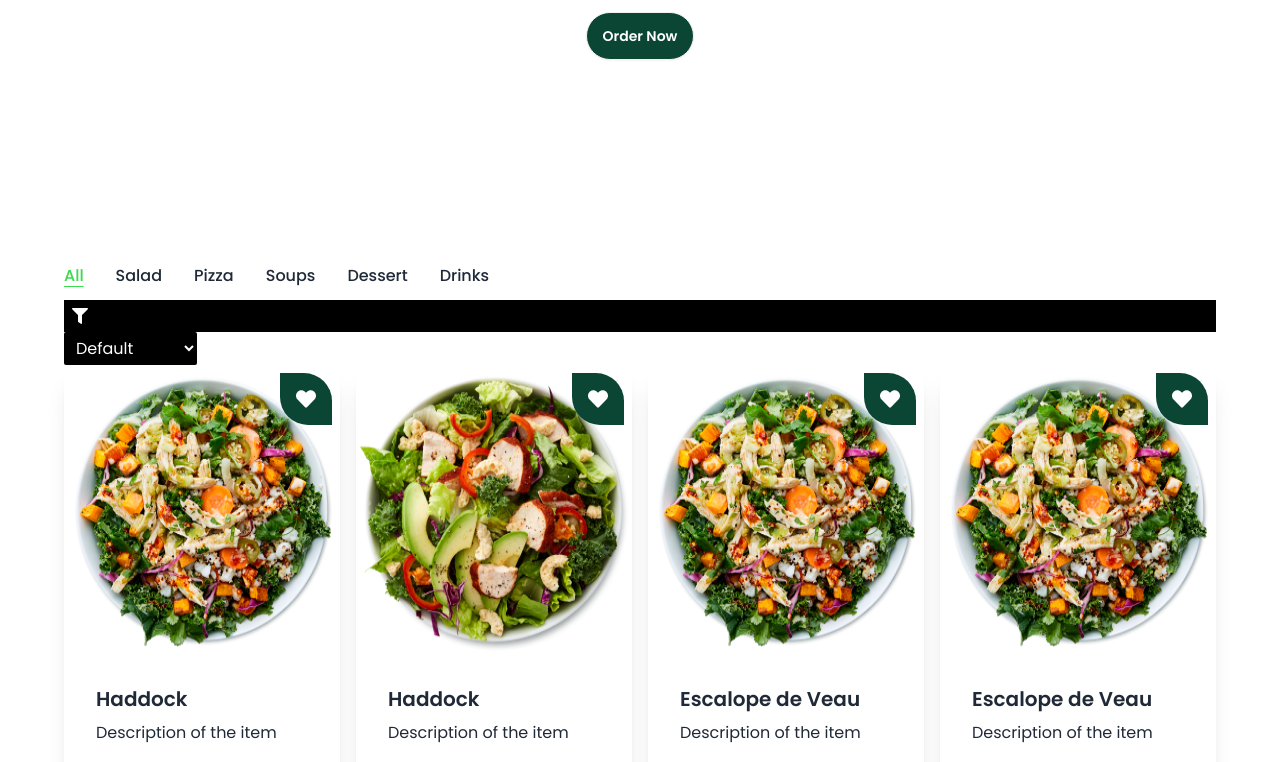
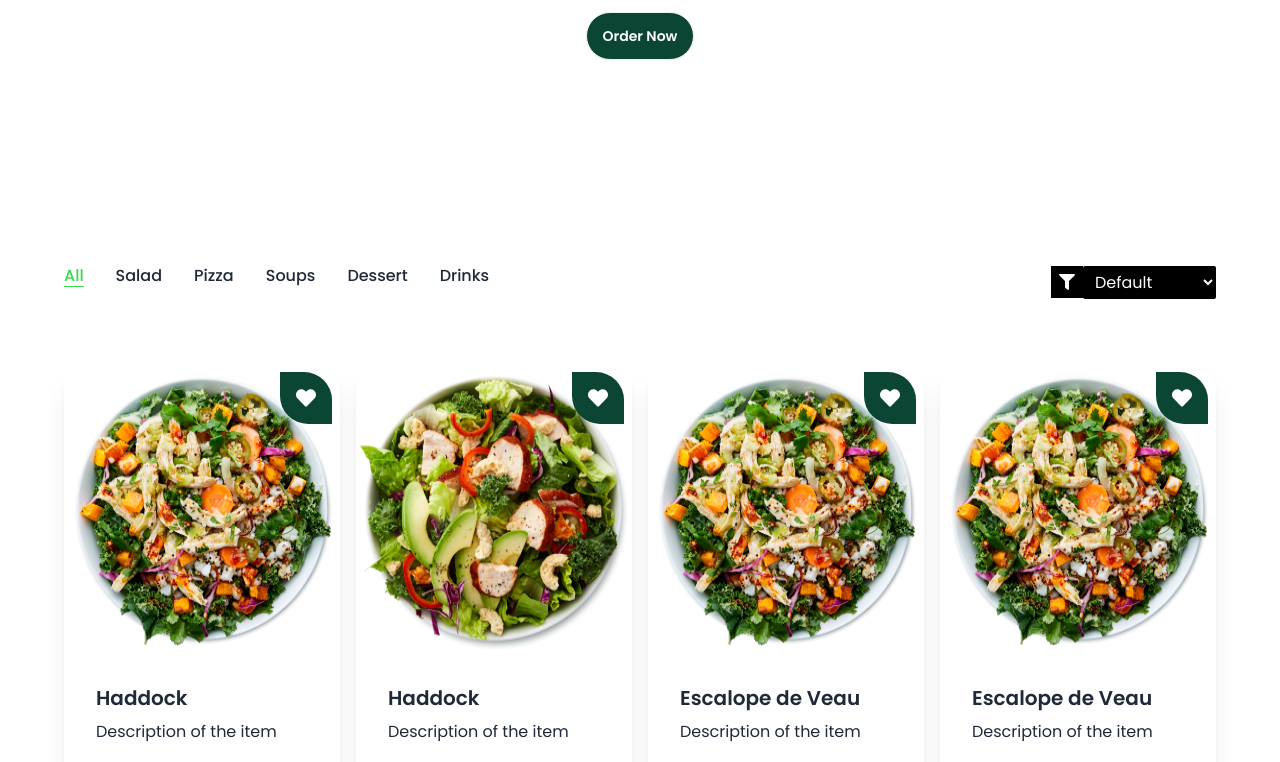
Before and after one commit to nayon117/flavify-client, a React (Vite) app: page /menu in a window 1280 px wide. Shown: the part 300-1062 px from the top of the page. Built offline with nearby package versions, Linux system fonts and the light colour scheme.

Commit message:
add styles in sort btns

```diff
--- a/src/pages/shop/Menu.jsx
+++ b/src/pages/shop/Menu.jsx
@@ -61,7 +61,6 @@ const Menu = () => {
           break;
 
         default:
-          // code block
           break;
       }
       setFilteredItems(sortedItems)
@@ -91,7 +90,7 @@ const Menu = () => {
 
       <div className="section-container">
         {/* btns and sorts */}
-        <div>
+        <div className="flex flex-col md:flex-row space-y-3 md:justify-between items-center">
           {/* all category data */}
           <div className="flex justify-start items-center gap-8 flex-wrap font-medium my-3">
             <button onClick={showAll}
@@ -115,7 +114,7 @@ const Menu = () => {
           </div>
 
           {/* sorting based on filtering */}
-          <div>
+          <div className="flex justify-end items-center mb-4">
             <div className="bg-black p-2">
               <FaFilter className="h-4 w-4 text-white"/>
             </div>
@@ -136,7 +135,7 @@ const Menu = () => {
         </div>
 
         {/* product card */}
-        <div className="grid grid-cols-1 md:grid-cols-2 lg:grid-cols-4 gap-4">
+        <div className="grid grid-cols-1 md:grid-cols-2 lg:grid-cols-4 gap-4 mt-16">
           {
             filteredItems?.map(item=><Cards key={item._id} item={item}/>)
           }
```
